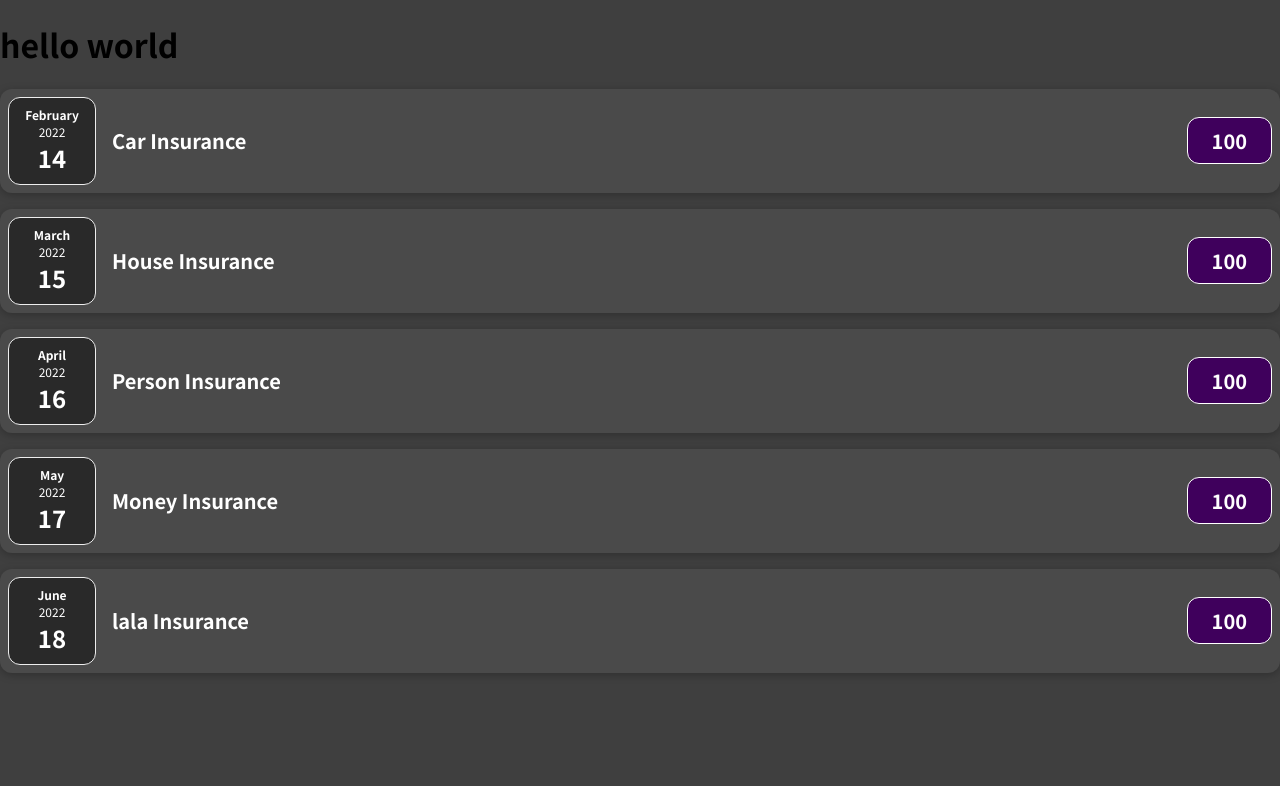
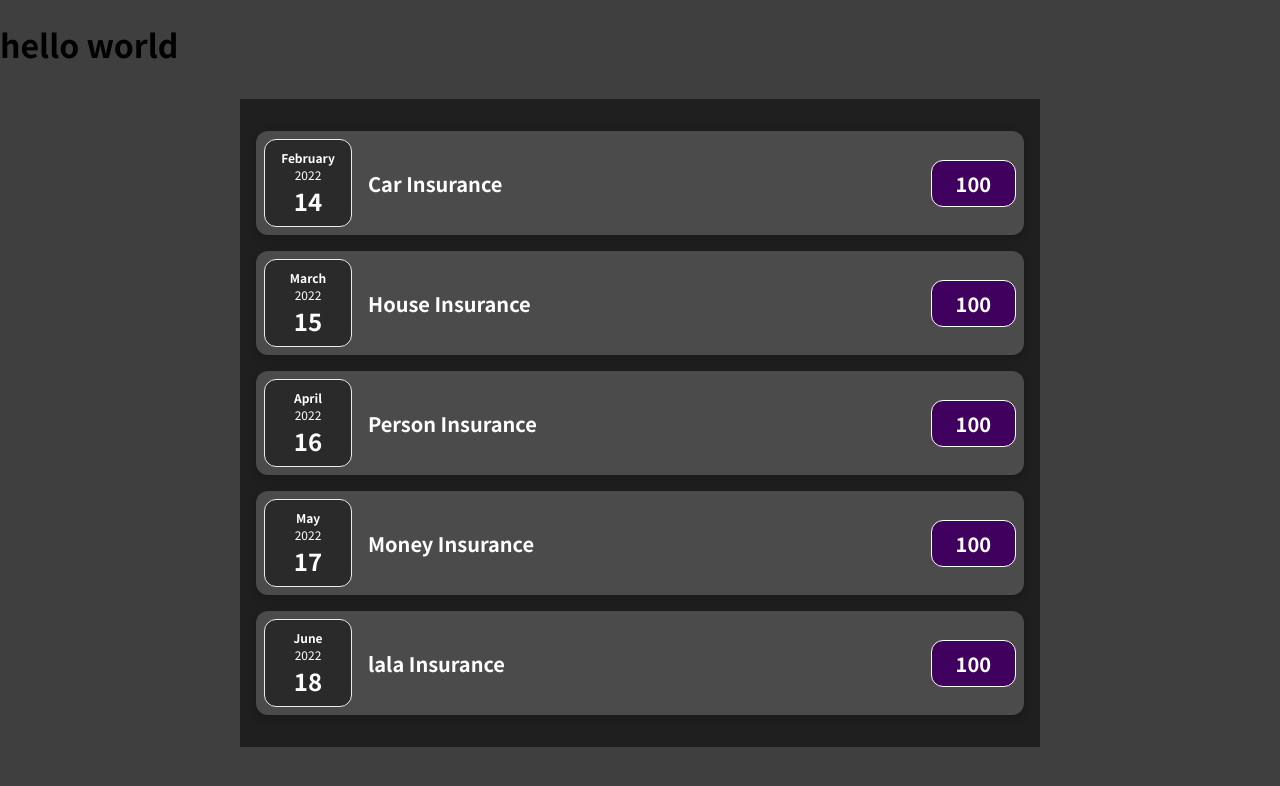
Before and after one commit to ehsan2793/Expence-Tracker-App, a React (Create React App) app: page / in a window 1280 px wide. Shown: the top 786 px of the page. Built offline with nearby package versions, Linux system fonts and the light colour scheme.

Commit message:
app.css added

```diff
--- /dev/null
+++ b/src/App.css
@@ -0,0 +1,7 @@
+.expenses {
+  padding: 1rem;
+  background-color: rgb(31, 31, 31);
+  margin: 2rem auto;
+  width: 50rem;
+  max-width: 95%;
+}
--- a/src/App.js
+++ b/src/App.js
@@ -1,13 +1,16 @@
 import React from 'react';
 import ExpenseItem from './components/ExpenseItem';
 import expenses from './data/expenses';
+import './App.css';
 const App = () => {
   return (
     <div>
       <h1>hello world</h1>
-      {expenses.map((item) => (
-        <ExpenseItem key={Math.random(Math.random()) * 1000} items={item} />
-      ))}
+      <div className="expenses">
+        {expenses.map((item) => (
+          <ExpenseItem key={Math.random(Math.random()) * 1000} items={item} />
+        ))}
+      </div>
     </div>
   );
 };
--- a/src/components/ExpenseDate.css
+++ b/src/components/ExpenseDate.css
@@ -3,20 +3,23 @@
   flex-direction: column;
   width: 5.5rem;
   height: 5.5rem;
-  border: 1px solid hsl(0, 0%, 93%);
-  background: hsl(0, 0%, 16%);
+  border: 1px solid #ececec;
+  background-color: #2a2a2a;
   color: white;
   border-radius: 12px;
   align-items: center;
   justify-content: center;
 }
+
 .expense-date_month {
   font-size: 0.75rem;
   font-weight: bold;
 }
+
 .expense-date_year {
   font-size: 0.75rem;
 }
+
 .expense-date_day {
   font-size: 1.5rem;
   font-weight: bold;
--- a/src/components/ExpenseItem.css
+++ b/src/components/ExpenseItem.css
@@ -2,11 +2,11 @@
   display: flex;
   justify-content: space-between;
   align-items: center;
-  box-shadow: 0 2px 8px hsl(0deg 0% 0% / 0.25);
+  box-shadow: 0 2px 8px rgba(0, 0, 0, 0.25);
   padding: 0.5rem;
   margin: 1rem 0;
   border-radius: 12px;
-  background-color: hsl(0deg 0% 29%);
+  background-color: #4b4b4b;
 }
 
 .expense-item_description {
@@ -20,19 +20,19 @@
 }
 
 .expense-item h2 {
-  color: hsl(0deg 0% 23%);
+  color: #3a3a3a;
   font-size: 1rem;
   flex: 1;
   margin: 0 1rem;
-  color: hsl(0deg 0% 100%);
+  color: white;
 }
 
 .expense-item_price {
   font-size: 1rem;
   font-weight: bold;
-  color: hsl(0deg 0% 100%);
-  background-color: hsl(281deg 100% 18%);
-  border: 1px solid hsl(0deg 0% 100%);
+  color: white;
+  background-color: #40005d;
+  border: 1px solid white;
   padding: 0.5rem;
   border-radius: 12px;
 }
```
